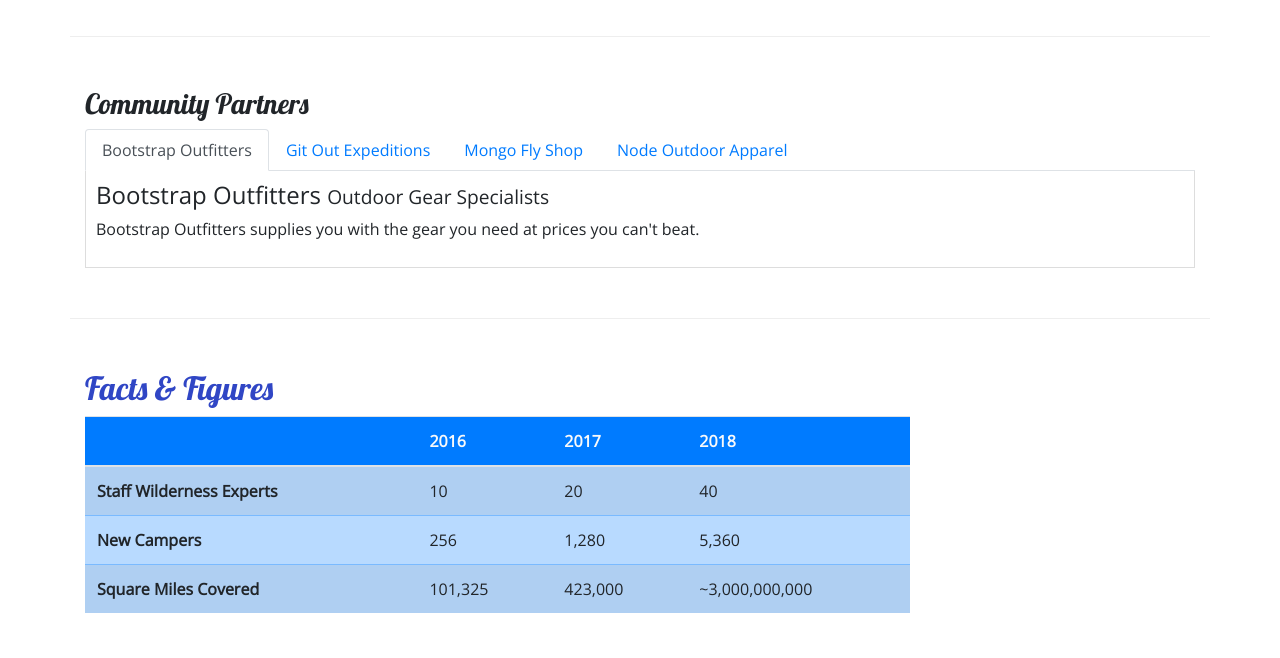
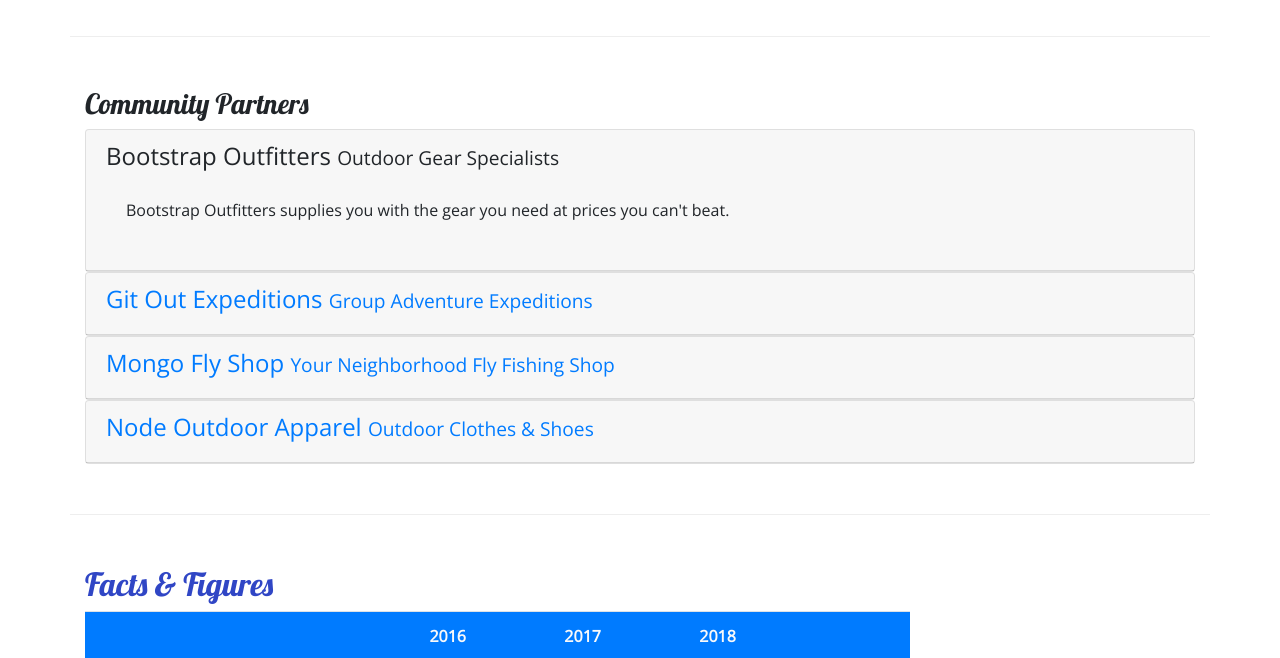
Before and after one commit to jameslaugerman/Nucampsite, a website: page aboutus.html in a window 1280 px wide. Shown: the part 860-1518 px from the top of the page. Drawn offline with nearby package versions, Linux system fonts and the light colour scheme.

Commit message:
Accordion

```diff
--- a/aboutus.html
+++ b/aboutus.html
@@ -102,36 +102,63 @@
         <div class="row row-content">
             <div class="col-12">
                 <h3>Community Partners</h3>
-                <ul class="nav nav-tabs">
-                    <li class="nav-item">
-                        <a class="nav-link active" href="#bootstrap" role="tab" data-toggle="tab">Bootstrap Outfitters</a>
-                    </li>
-                    <li class="nav-item">
-                        <a class="nav-link" href="#git" role="tab" data-toggle="tab">Git Out Expeditions</a>
-                    </li>
-                    <li class="nav-item">
-                        <a class="nav-link" href="#mongo" role="tab" data-toggle="tab">Mongo Fly Shop</a>
-                    </li>
-                    <li class="nav-item">
-                        <a class="nav-link" href="#node" role="tab" data-toggle="tab">Node Outdoor Apparel</a>
-                    </li>
-                </ul>
-                <div class="tab-content">
-                    <div role="tabpanel" class="tab-pane fade show active" id="bootstrap">
-                        <h4>Bootstrap Outfitters <small>Outdoor Gear Specialists</small></h4>
-                        <p class="d-none d-sm-block">Bootstrap Outfitters supplies you with the gear you need at prices you can't beat.</p>
+
+                <div id="accordion">
+                    <div class="card">
+                        <div role="tab" class="card-header">
+                            <h4>
+                                <a data-toggle="collapse" data-target="#bootstrap">
+                                    Bootstrap Outfitters <small>Outdoor Gear Specialists</small>
+                                </a>
+                            </h4>
+                            <div class="collapse show" id="bootstrap" data-parent="#accordion">
+                                <div class="card-body">
+                                    <p class="d-none d-sm-block">Bootstrap Outfitters supplies you with the gear you need at prices you can't beat.</p>
+                                </div>
+                            </div>
+                        </div>
                     </div>
-                    <div role="tabpanel" class="tab-pane fade" id="git">
-                        <h4>Git Out Expeditions <small>Group Adventure Expeditions</small></h4>
-                        <p class="d-none d-sm-block">Join Git Out Expeditions to explore new horizons with a group of other adventurers!</p>
+                    <div class="card">
+                        <div role="tab" class="card-header">
+                            <h4>
+                                <a class="collapsed" data-toggle="collapse" data-target="#git">
+                                    Git Out Expeditions <small>Group Adventure Expeditions</small>
+                                </a>
+                            </h4>
+                            <div class="collapse" id="git" data-parent="#accordion">
+                                <div class="card-body">
+                                    <p class="d-none d-sm-block">Join Git Out Expeditions to explore new horizons with a group of other adventurers!</p>
+                                </div>
+                            </div>
+                        </div>
                     </div>
-                    <div role="tabpanel" class="tab-pane fade" id="mongo">
-                        <h4>Mongo Fly Shop <small>Your Neighborhood Fly Fishing Shop</small></h4>
-                        <p class="d-none d-sm-block">Need a new fishing pole, a tacklebox, or flies of all kinds? Stop by Mongo Fly Shop.</p>
+                    <div class="card">
+                        <div role="tab" class="card-header">
+                            <h4>
+                                <a class="collapsed" data-toggle="collapse" data-target="#mongo">
+                                    Mongo Fly Shop <small>Your Neighborhood Fly Fishing Shop</small>
+                                </a>
+                            </h4>
+                            <div class="collapse" id="mongo" data-parent="#accordion">
+                                <div class="card-body">
+                                    <p class="d-none d-sm-block">Need a new fishing pole, a tacklebox, or flies of all kinds? Stop by Mongo Fly Shop.</p>
+                                </div>
+                            </div>
+                        </div>
                     </div>
-                    <div role="tabpanel" class="tab-pane fade" id="node">
-                        <h4>Node Outdoor Apparel <small>Outdoor Clothes & Shoes</small></h4>
-                        <p class="d-none d-sm-block">From polar fleeces to swimsuits, hiking boots to waders, a visit to Node will be sure to get you covered.</p>
+                    <div class="card">
+                        <div role="tab" class="card-header">
+                            <h4>
+                                <a class="collapsed" data-toggle="collapse" data-target="#node">
+                                    Node Outdoor Apparel <small>Outdoor Clothes & Shoes</small>
+                                </a>
+                            </h4>
+                            <div class="collapse" id="node" data-parent="#accordion">
+                                <div class="card-body">
+                                    <p class="d-none d-sm-block">From polar fleeces to swimsuits, hiking boots to waders, a visit to Node will be sure to get you covered.</p>
+                                </div>
+                            </div>
+                        </div>
                     </div>
                 </div>
             </div>
--- a/css/styles.css
+++ b/css/styles.css
@@ -37,8 +37,9 @@ header h2 {
     background-color: #901CAD;
 }
 
-.tab-content {
+
+/* .tab-content {
     border: 1px solid #DDD;
     border-top: none;
     padding: 10px;
-}
+} */
```
